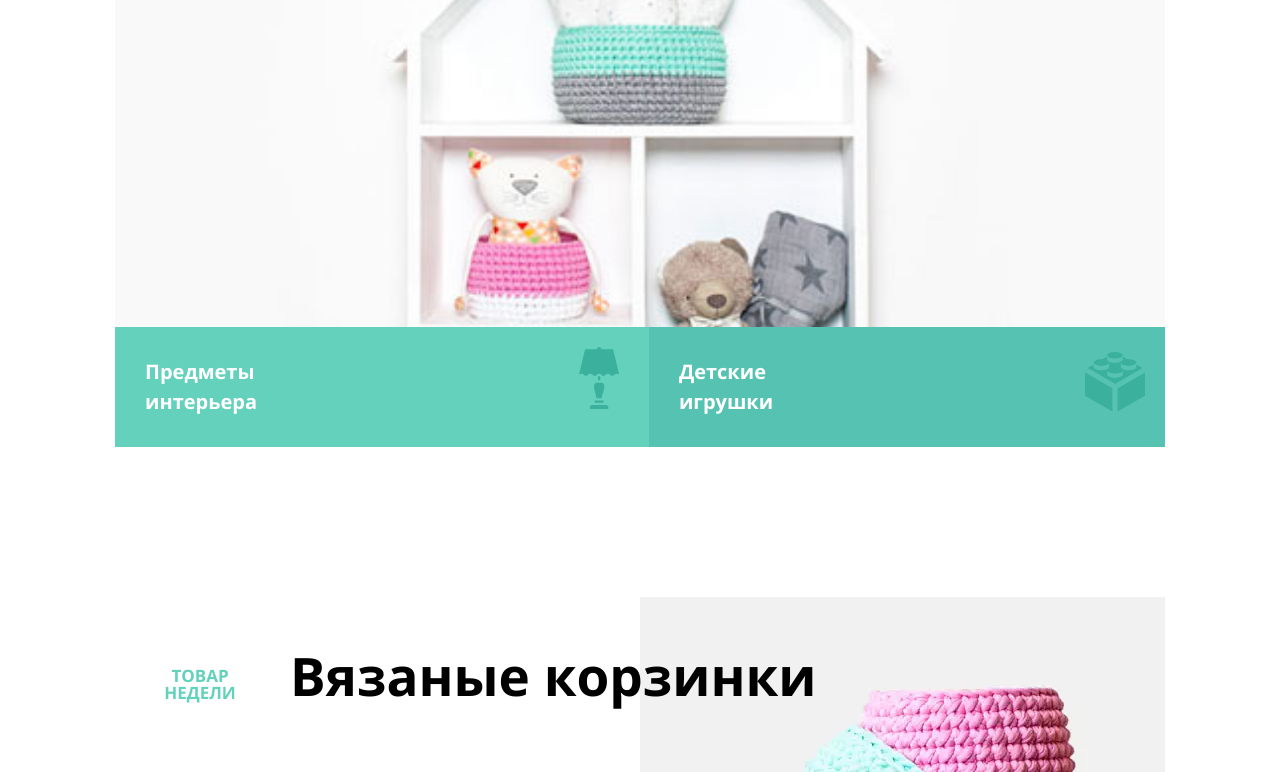
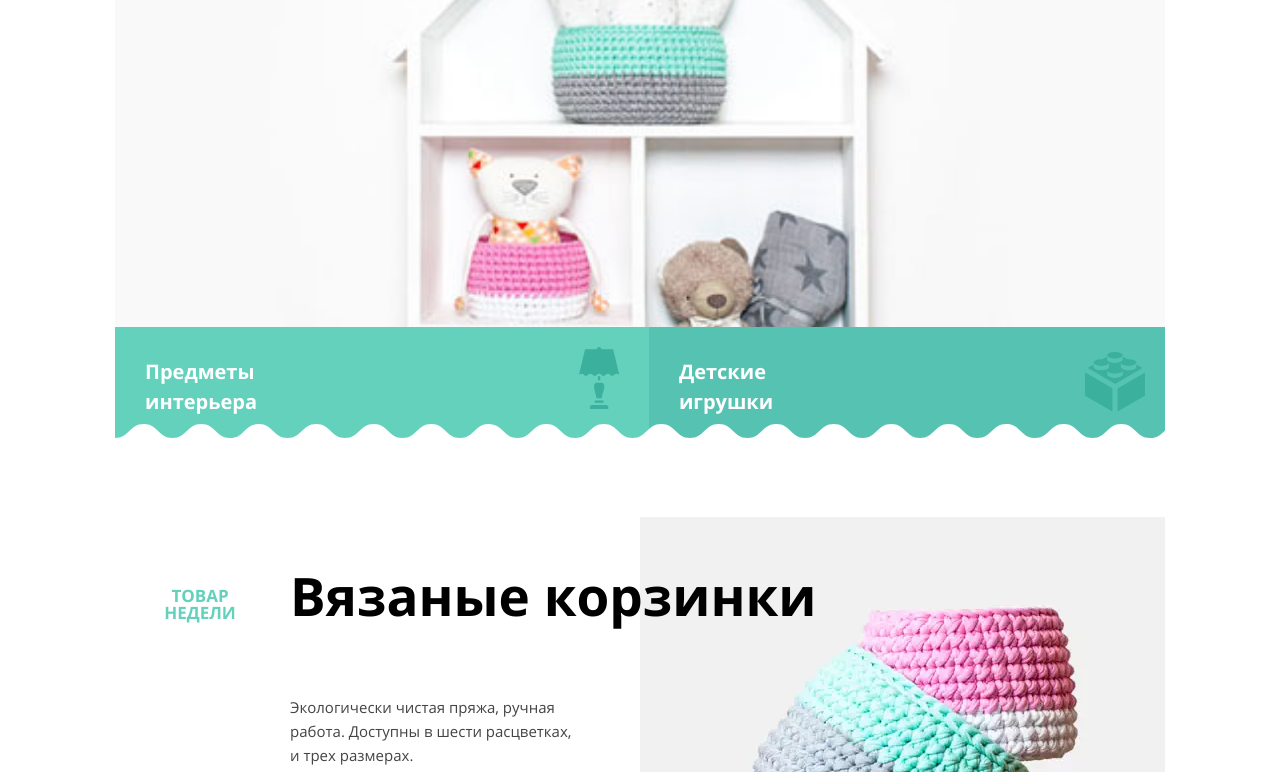
Before and after one commit to bulayka/505641-mishka, a plain HTML site: page source/index.html in a window 1280 px wide. Shown: the part 385-1157 px from the top of the page. Drawn offline with nearby package versions, Linux system fonts and the light colour scheme; files that its build step writes are made by us from their sources.

Commit message:
Сделаны зиг-заги

```diff
--- a/source/less/block/products.less
+++ b/source/less/block/products.less
@@ -1,6 +1,11 @@
 .products {
   font-size: @main-font-size;
   line-height: 24px;
+  background-image: url(../img/bg-zigzag-line.svg);
+  background-position: bottom;
+  background-size: auto 6px;
+  background-repeat: repeat-x;
+  padding-bottom: 35px;
 
   &__wrapper {
     .wrapper();
@@ -175,12 +180,16 @@
   }
 
   @media (min-width: @tablet-width) {
+    background-size: auto 15px;
+    padding-bottom: 55px;
+
     &__wrapper {
       width: 668px;
       padding: 0 50px;
     }
 
     &__title {
+      position: relative;
       width: 668px;
       background-size: cover;
 
@@ -191,6 +200,18 @@
         font-weight: 700;
         margin-top: 155px;
         margin-bottom: 345px;
+      }
+
+      &::after {
+        position: absolute;
+        content: "";
+        bottom: 0;
+        left: 0;
+        width: 100%;
+        height: 15px;
+        background-image: url(../img/bg-zigzag-fill.svg);
+        background-position: auto 15px;
+        background-repeat: no-repeat;
       }
     }
 
@@ -261,12 +282,15 @@
   }
 
   @media (min-width: @desktop-width) {
+    background-size: 1050px 23px;
+    background-repeat: no-repeat;
+    padding-bottom: 75px;
+
     &__wrapper {
       width: 1050px;
     }
 
     &__title {
-      position: inherit;
       width: 1050px;
       background-size: cover;
 
@@ -278,9 +302,14 @@
         margin-top: 150px;
         margin-bottom: 355px;
       }
+      &::after {
+        height: 23px;
+        background-position: auto 23px;
+      }
     }
+    &__item {
+      margin-top: 70px;
 
-    &__item {
       &-title {
         top: 50px;
         width: 650px;
--- a/source/less/block/reviews.less
+++ b/source/less/block/reviews.less
@@ -5,6 +5,11 @@
   line-height: 30px;
   color: #444444;
   margin-top: 10px;
+  padding-bottom: 45px;
+  background-image: url(../img/bg-zigzag-line.svg);
+  background-position: bottom;
+  background-size: auto 6px;
+  background-repeat: repeat-x;
 
   &__wrapper {
     .wrapper();
@@ -76,6 +81,9 @@
   }
 
   @media (min-width: @tablet-width) {
+    padding-bottom: 70px;
+    background-size: auto 15px;
+
     &__wrapper {
       width: 668px;
       padding: 0;
@@ -126,6 +134,9 @@
   }
 
   @media (min-width: @desktop-width) {
+    background-size: 1050px 23px;
+    background-repeat: no-repeat;
+
     &__wrapper {
       width: 1050px;
       position: relative;
```
